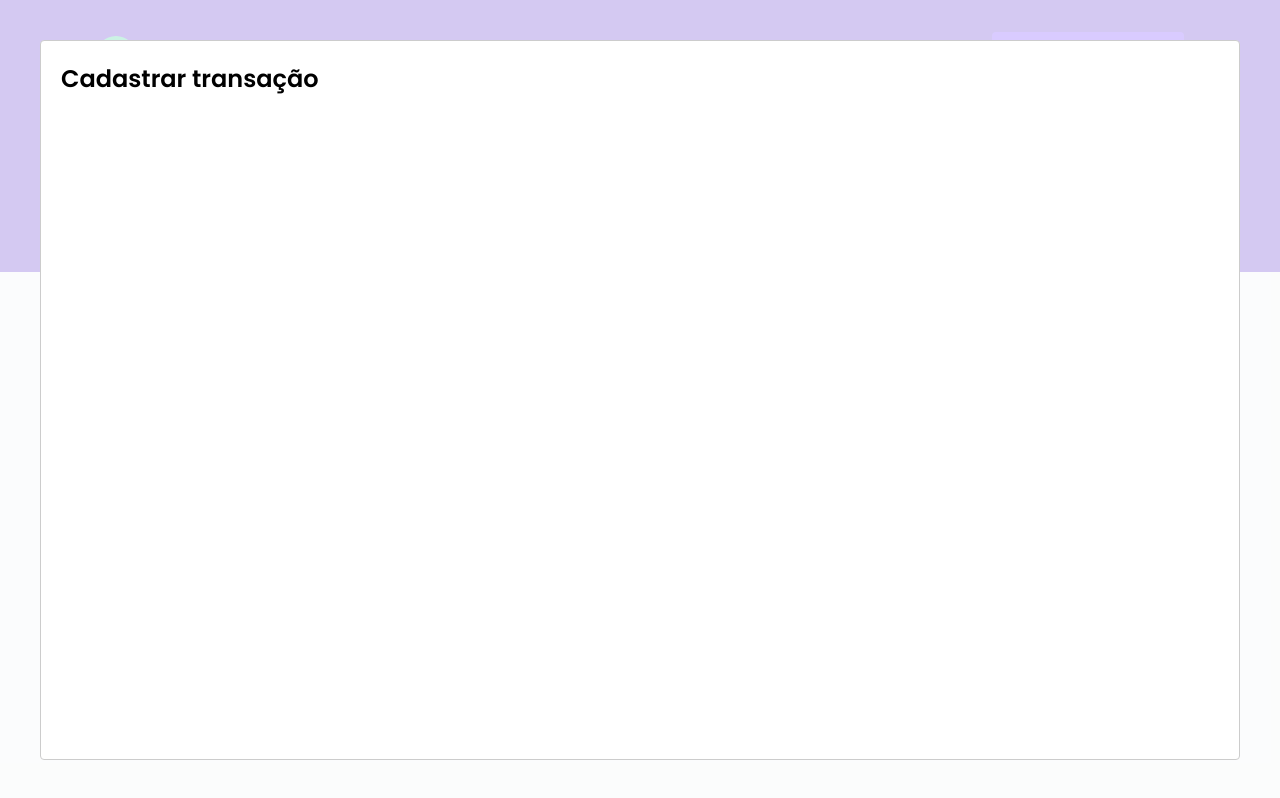
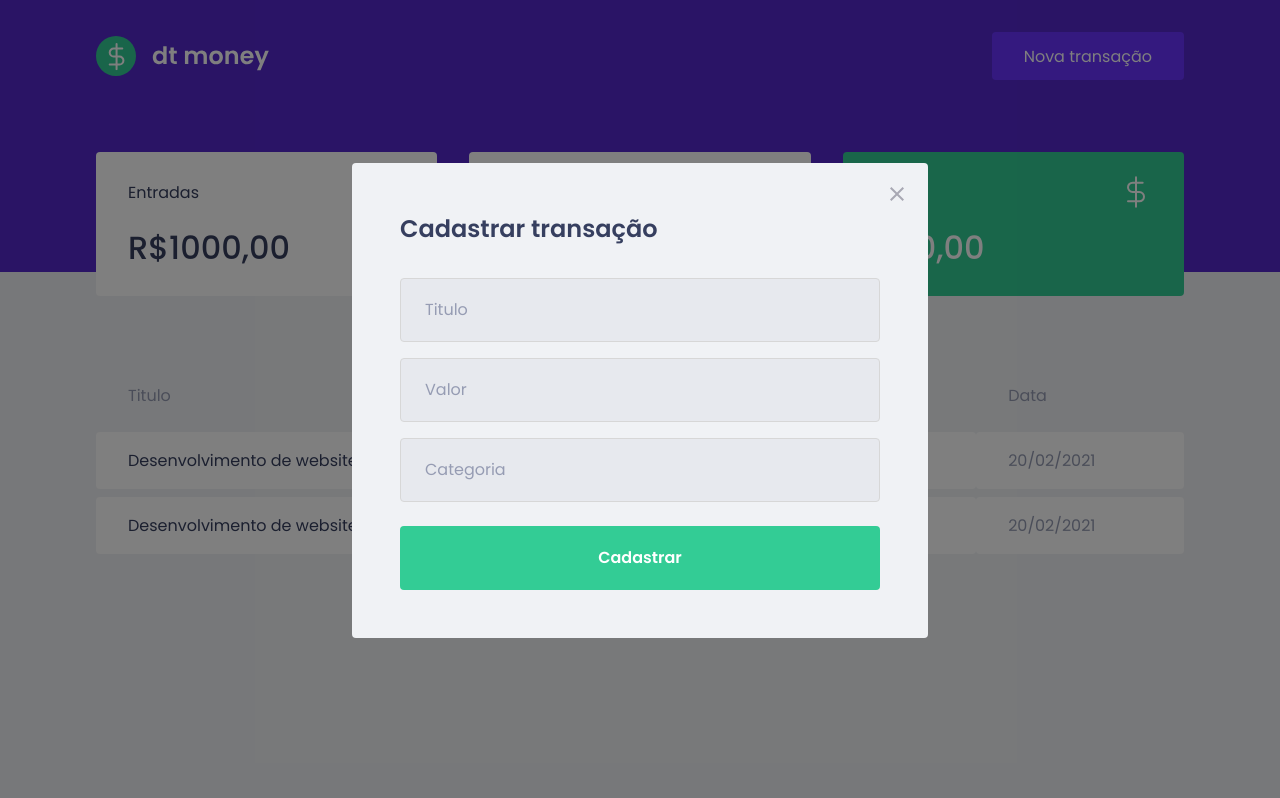
Before and after one commit to kaiquecaires/dt-money, a React (Create React App) app: page / in a window 1280 px wide. Both pictures are taken after a click on the button "Nova transação". Built offline with nearby package versions, Linux system fonts and the light colour scheme; no server answers; what miragejs would draw is missing.

Commit message:
feat: create styles of inputs

```diff
--- a/src/components/NewTransactionModal/index.tsx
+++ b/src/components/NewTransactionModal/index.tsx
@@ -1,4 +1,6 @@
 import Modal from 'react-modal';
+import closeImg from '../../assets/close.svg'
+import { Container } from './styles';
 
 interface NewTransactionModalProps {
   isOpen: boolean;
@@ -10,8 +12,19 @@
     <Modal
       isOpen={isOpen}
       onRequestClose={onRequestClose}
+      overlayClassName="react-modal-overlay"
+      className="react-modal-content"
     >
-      <h2>Cadastrar transação</h2>
+      <button type="button" className="react-modal-close" >
+        <img src={closeImg} alt="Fechar Modal" onClick={onRequestClose} />
+      </button>
+      <Container>
+        <h2>Cadastrar transação</h2>
+        <input type="text" placeholder="Titulo" />
+        <input type="number" placeholder="Valor" />
+        <input type="text" placeholder="Categoria" />
+        <button type="submit">Cadastrar</button>
+      </Container>
     </Modal>
   );
 }
--- /dev/null
+++ b/src/components/NewTransactionModal/styles.ts
@@ -0,0 +1,46 @@
+import styled from 'styled-components'
+
+export const Container = styled.form`
+  h2 {
+    color: var(--text-title);
+    font-size: 1.5rem;
+    margin-bottom: 2rem;
+  }
+
+  input {
+    width: 100%;
+    padding: 0 1.5rem;
+    height: 4rem;
+    border-radius: 0.25rem;
+    border: 1px solid #d7d7d7;
+    background: #e7e9ee;
+    font-weight: 400;
+    font-size: 1rem;
+
+    &::placeholder {
+      color: var(--text-body);
+    }
+
+    & + input {
+      margin-top: 1rem;
+    }
+  }
+
+  button[type="submit"] {
+    width: 100%;
+    padding: 0 1.5rem;
+    height: 4rem;
+    background: var(--green);
+    color: #fff;
+    border-radius: 0.25rem;
+    border: 0;
+    font-size: 1rem;
+    margin-top: 1.5rem;
+    transition: filter 0.2s;
+    font-weight: 600;
+
+    &:hover {
+      filter: brightness(0.9);
+    }
+  }
+`;
--- a/src/styles/global.ts
+++ b/src/styles/global.ts
@@ -50,4 +50,38 @@
     opacity: 0.6;
     cursor: not-allowed;
   }
+
+  .react-modal-overlay {
+    background: rgba(0, 0, 0, 0.5);
+    position: fixed;
+    top: 0;
+    bottom: 0;
+    right: 0;
+    left: 0;
+    display: flex;
+    align-items: center;
+    justify-content: center;
+  }
+
+  .react-modal-content {
+    width: 100%;
+    max-width: 576px;
+    background: var(--background);
+    padding: 3rem;
+    position: relative;
+    border-radius: 0.25rem;
+  }
+
+  .react-modal-close {
+    position: absolute;
+    right: 1.5rem;
+    top: 1.5rem;
+    border: 0;
+    background: transparent;
+    transition: filter 0.2s;
+
+    &:hover {
+      filter: brightness(0.7);
+    }
+  }
 `
```
